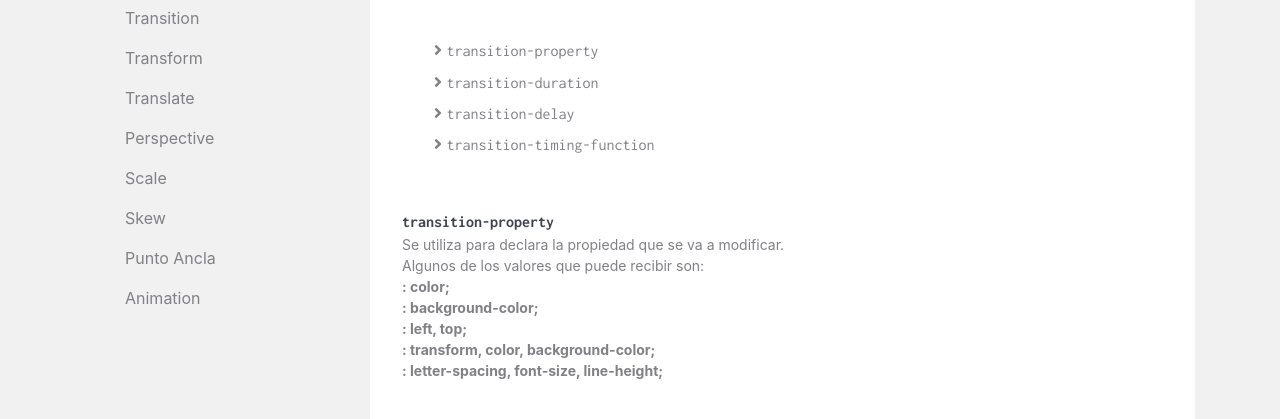
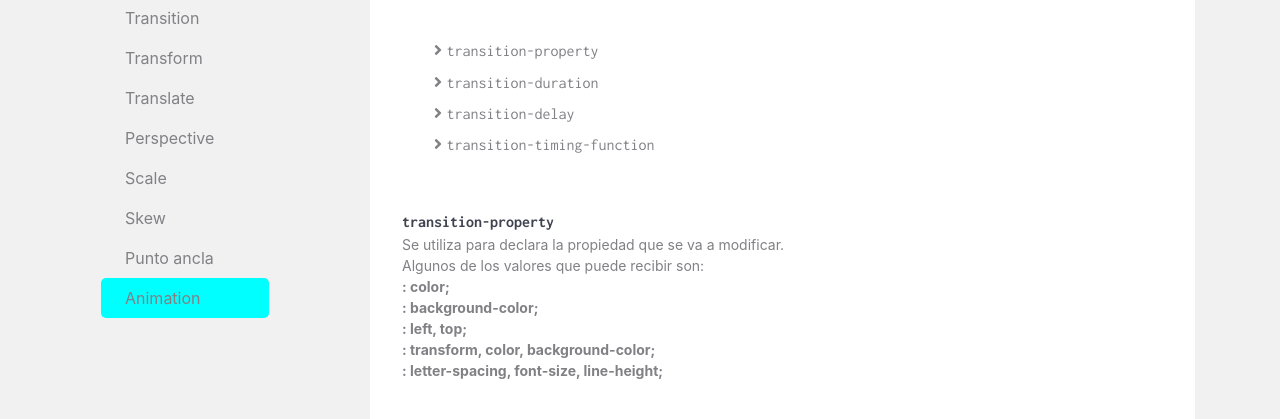
Before and after one commit to JhosepDev/guia-animaciones-css, a plain HTML site: page index.html in a window 1280 px wide. Shown: the part 381-800 px from the top of the page. Drawn offline with nearby package versions, Linux system fonts and the light colour scheme.

Commit message:
Pasando el menus de <div> a <li>

```diff
--- a/index.html
+++ b/index.html
@@ -67,32 +67,18 @@
         <div class="box-menu">
           <h4>Propiedades CSS</h4>
 
-          <div class="menu">
-            <a href="#transition">
-              <div class="menu-option">Transition</div>
-            </a>
-            <a href="#transform">
-              <div class="menu-option">Transform</div>
-            </a>
-            <a href="#translate">
-              <div class="menu-option">Translate</div>
-            </a>
-            <a href="#perspective">
-              <div class="menu-option">Perspective</div>
-            </a>
-            <a href="#scale">
-              <div class="menu-option">Scale</div>
-            </a>
-            <a href="#skew">
-              <div class="menu-option">Skew</div>
-            </a>
-            <a href="#ancla">
-              <div class="menu-option">Punto Ancla</div>
-            </a>
-            <a href="#animation">
-              <div class="menu-option">Animation</div>
-            </a>
-          </div>
+
+          <ul class="menu">
+            <li class="menu-option"><a href="#transition">Transition</a></li>
+            <li class="menu-option"><a href="#transform">Transform</a></li>
+            <li class="menu-option"><a href="#translate">Translate</a></li>
+            <li class="menu-option"><a href="#perspective">Perspective</a></li>
+            <li class="menu-option"><a href="#scale">Scale</a></li>
+            <li class="menu-option"><a href="#skew">Skew</a></li>
+            <li class="menu-option"><a href="#ancla">Punto ancla</a></li>
+            <li class="menu-option"><a href="#animation">Animation</a></li>
+          </ul>
+
         </div>
       </div>
 
--- a/scss/components/_menu.scss
+++ b/scss/components/_menu.scss
@@ -15,18 +15,29 @@
    }
 }
 
-.menu a .menu-option {
-   padding: .5em 0 .5em 1.5em;
+.menu li {
+   height: 40px;
    border-radius: $rounded-box;
    color: $grayMedium;
    transition: $transition;
-   position: relative;
-   // background-color: $grayWhite;
+
+   a {
+      width: 100%;
+      height: 100%;
+      padding-left: 1.5em;
+      display: flex;
+      align-items: center;
+   }
 
    &:hover {
       color: $white;
+      background-color: $orange;
    }
 
+}
+
+.menu li:nth-of-type(8) {
+   background-color: aqua;
 }
 
 
```
Also changed, not shown: css/styles.css.
